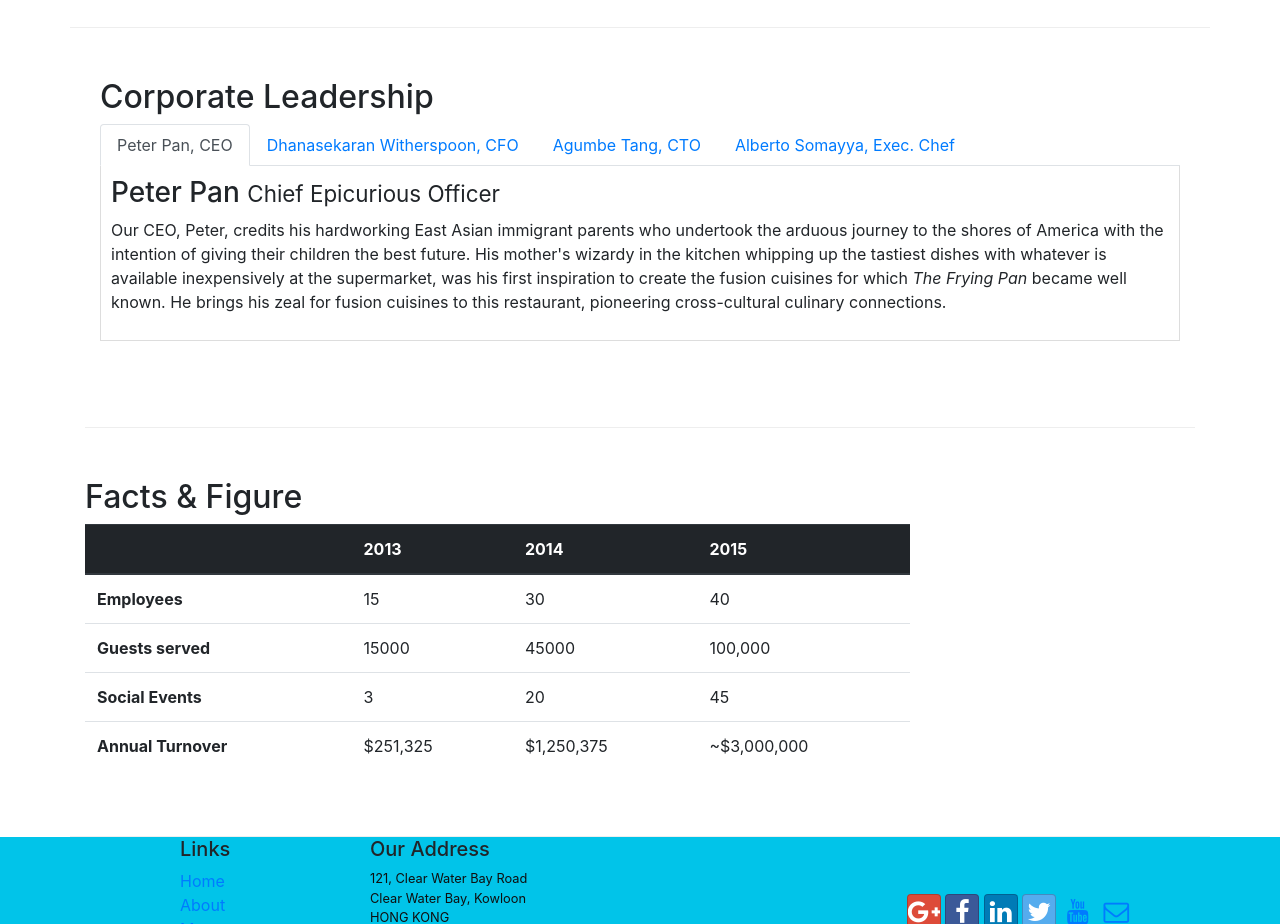
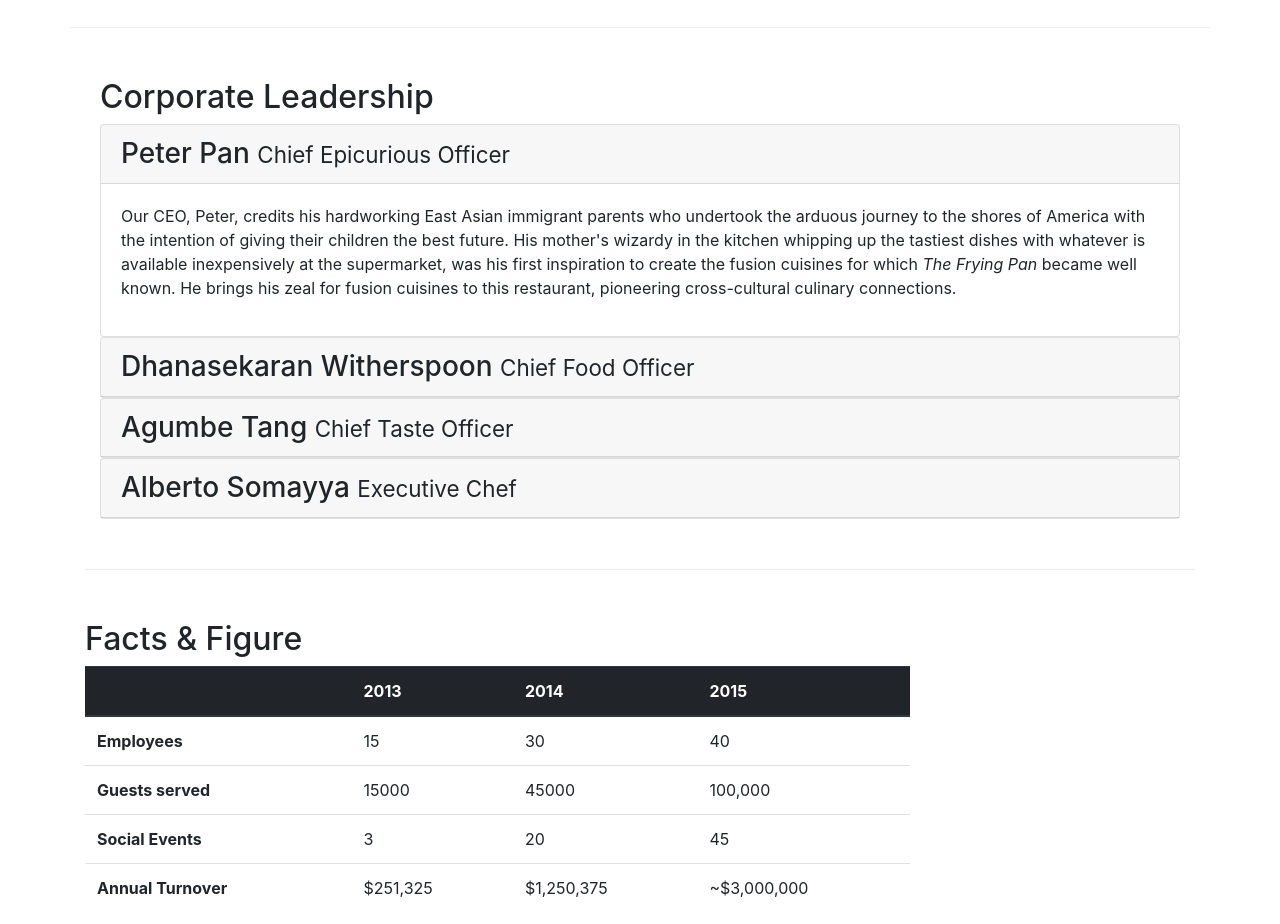
Before and after one commit to deepansh09/webdevlop, a website: page aboutus.html in a window 1280 px wide. Shown: the part 980-1904 px from the top of the page. Drawn offline with nearby package versions, Linux system fonts and the light colour scheme.

Commit message:
accordion

```diff
--- a/aboutus.html
+++ b/aboutus.html
@@ -116,36 +116,66 @@
         <div class="row-content">
             <div class="col-12">
                 <h2>Corporate Leadership</h2>
-                 <ul class="nav nav-tabs">
-                     <li class="nav-item">
-                         <a class="nav-link active" href="#peter" role="tab" data-toggle="tab">Peter Pan, CEO</a>
-                     </li>
-                     <li class="nav-item">
-                        <a class="nav-link" href="#Dhanasekaran" role="tab" data-toggle="tab">Dhanasekaran Witherspoon, CFO</a>
-                     </li>
-                     <li class="nav-item">
-                        <a class="nav-link" href="#Agumbe" role="tab" data-toggle="tab">Agumbe Tang, CTO</a>
-                     </li>
-                     <li class="nav-item">
-                        <a class="nav-link" href="#Alberto" role="tab" data-toggle="tab">Alberto Somayya, Exec. Chef</a>
-                     </li>
-                 </ul>
-                <div class="tab-content">
-                    <div role="tabpanel" class="tab-pane fade show active" id="Peter">
-                        <h3>Peter Pan <small>Chief Epicurious Officer</small></h3>
-                        <p class="d-none d-sm-block">Our CEO, Peter, credits his hardworking East Asian immigrant parents who undertook the arduous journey to the shores of America with the intention of giving their children the best future. His mother's wizardy in the kitchen whipping up the tastiest dishes with whatever is available inexpensively at the supermarket, was his first inspiration to create the fusion cuisines for which <em>The Frying Pan</em> became well known. He brings his zeal for fusion cuisines to this restaurant, pioneering cross-cultural culinary connections.</p>
+
+                <div id="accordion">
+                    <div class="card">
+                        <div class="card-header" role="tab" id="peterhead">
+                        <h3 class="mb-0">
+                            <a data toggle="collapse" data-target="#peter">
+                            Peter Pan <small>Chief Epicurious Officer</small></a>
+                        </h3>
+                        </div>
+                        <div class="collapse show" id="Peter" data-parent="#accordion">
+                            <div class="card-body">
+                                <p class="d-none d-sm-block">Our CEO, Peter, credits his hardworking East Asian immigrant parents who undertook the arduous journey to the shores of America with the intention of giving their children the best future. His mother's wizardy in the kitchen whipping up the tastiest dishes with whatever is available inexpensively at the supermarket, was his first inspiration to create the fusion cuisines for which <em>The Frying Pan</em> became well known. He brings his zeal for fusion cuisines to this restaurant, pioneering cross-cultural culinary connections.</p>
+                            </div>
+                        </div>
                     </div>
-                    <div role="tabpanel" class="tab-pane fade" id="Dhanasekaran">
-                        <h3>Dhanasekaran Witherspoon <small>Chief Food Officer</small></h3>
-                        <p class="d-none d-sm-block">Our CFO, Danny, as he is affectionately referred to by his colleagues, comes from a long established family tradition in farming and produce. His experiences growing up on a farm in the Australian outback gave him great appreciation for varieties of food sources. As he puts it in his own words, <em>Everything that runs, wins, and everything that stays, pays!</em></p>
+
+                    <div class="card">
+                        <div class="card-header" role="tab" id="dannyhead">
+                        <h3 class="mb-0">
+                            <a class="collapsed" data-toggle="collapse" data-target="#danny">
+                            Dhanasekaran Witherspoon <small>Chief Food Officer</small>
+                            </a>
+                        </h3>
+                        </div>
+                        <div class="collapse" id="danny" data-parent="#accordion">
+                            <div class="card-body">
+                                <p class="d-none d-sm-block">Our CFO, Danny, as he is affectionately referred to by his colleagues, comes from a long established family tradition in farming and produce. His experiences growing up on a farm in the Australian outback gave him great appreciation for varieties of food sources. As he puts it in his own words, <em>Everything that runs, wins, and everything that stays, pays!</em></p>
+                            </div>
+                        </div>
                     </div>
-                    <div role="tabpanel" class="tab-pane fade" id="Agumbe">
-                        <h3>Agumbe Tang <small>Chief Taste Officer</small></h3>
-                        <p class="d-none d-sm-block">Blessed with the most discerning gustatory sense, Agumbe, our CTO, personally ensures that every dish that we serve meets his exacting tastes. Our chefs dread the tongue lashing that ensues if their dish does not meet his exacting standards. He lives by his motto, <em>You click only if you survive my lick.</em></p>
+
+                    <div class="card">
+                        <div class="card-header" role="tab" id="agumbehead">
+                        <h3 class="mb-0">
+                            <a class="collapsed" data-toggle="collapse" data-target="#agumbe">
+                            Agumbe Tang <small>Chief Taste Officer</small>
+                            </a>
+                        </h3>
+                        </div>
+                        <div class="collapse" id="agumbe" data-parent="#accordion">
+                            <div class="card-body">
+                                <p class="d-none d-sm-block">Blessed with the most discerning gustatory sense, Agumbe, our CTO, personally ensures that every dish that we serve meets his exacting tastes. Our chefs dread the tongue lashing that ensues if their dish does not meet his exacting standards. He lives by his motto, <em>You click only if you survive my lick.</em></p>
+                            </div>
+                        </div>
                     </div>
-                    <div role="tabpanel" class="tab-pane fade" id="Alberto">
-                        <h3>Alberto Somayya <small>Executive Chef</small></h3>
-                        <p class="d-none d-sm-block">Award winning three-star Michelin chef with wide International experience having worked closely with whos-who in the culinary world, he specializes in creating mouthwatering Indo-Italian fusion experiences. He says, <em>Put together the cuisines from the two craziest cultures, and you get a winning hit! Amma Mia!</em></p>
+
+
+                    <div class="card">
+                        <div class="card-header" role="tab" id="albertohead">
+                        <h3 class="mb-0">
+                            <a class="collapsed" data-toggle="collapse" data-target="#alberto">
+                             Alberto Somayya <small>Executive Chef</small>
+                            </a>
+                        </h3>
+                        </div>
+                        <div class="collapse" id="alberto" data-parent="#accordion">
+                            <div class="card-body">
+                                <p class="d-none d-sm-block">Award winning three-star Michelin chef with wide International experience having worked closely with whos-who in the culinary world, he specializes in creating mouthwatering Indo-Italian fusion experiences. He says, <em>Put together the cuisines from the two craziest cultures, and you get a winning hit! Amma Mia!</em></p>
+                            </div>
+                        </div>
                     </div>
                 </div>
             </div>
```
